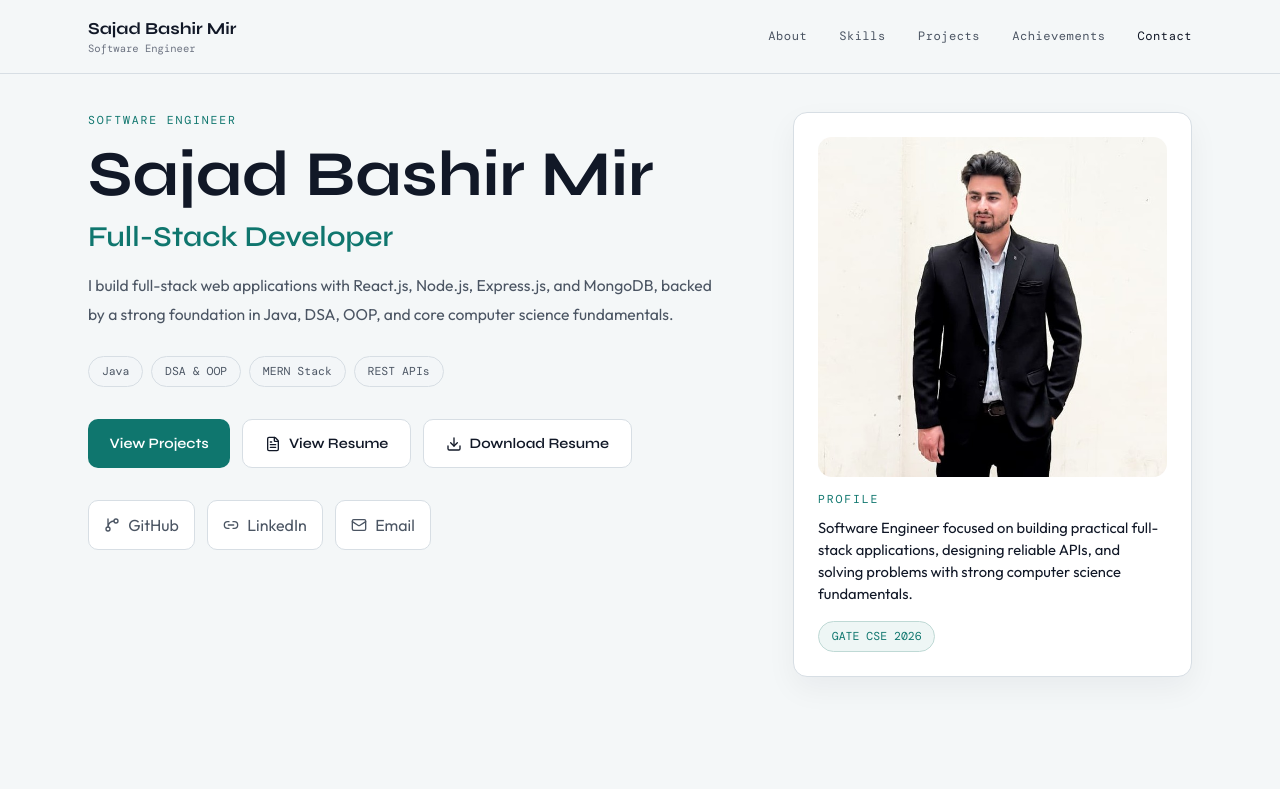
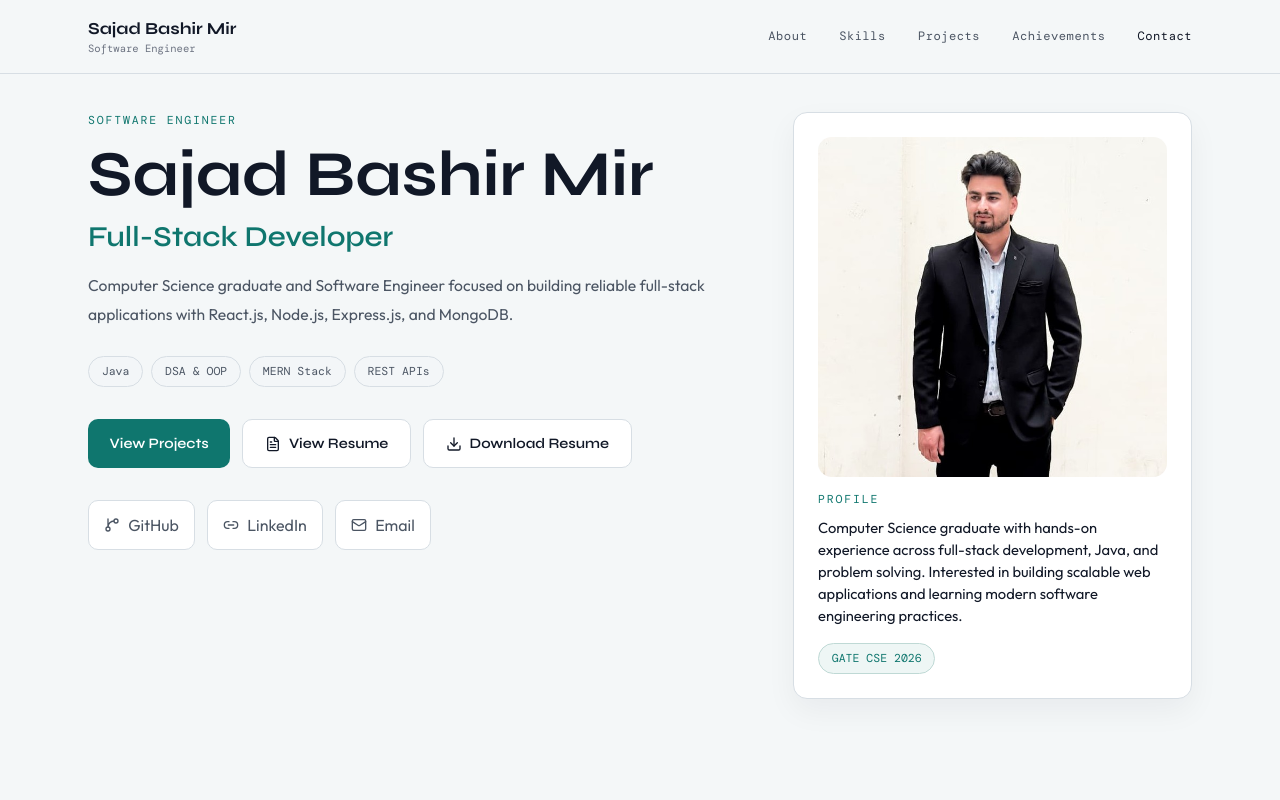
Before and after one commit to mir-sajad-01/My-Portfolio, a React (Vite) app: page / in a window 1280 px wide. Shown: the top 800 px of the page. Built offline with nearby package versions, Linux system fonts and the light colour scheme; a web font is replaced by a local one.

Commit message:
update profile section

```diff
--- a/src/components/Hero.jsx
+++ b/src/components/Hero.jsx
@@ -123,7 +123,7 @@ export default function Hero() {
               <div>
                 <p className="section-label mb-2">Profile</p>
                 <p style={{ fontSize: '0.92rem', color: 'var(--light)', lineHeight: 1.5 }}>
-                  Software Engineer focused on building practical full-stack applications, designing reliable APIs, and solving problems with strong computer science fundamentals.
+                  Computer Science graduate with hands-on experience across full-stack development, Java, and problem solving. Interested in building scalable web applications and learning modern software engineering practices.
                 </p>
               </div>
               <span
--- a/src/data/site.js
+++ b/src/data/site.js
@@ -16,8 +16,8 @@ export const siteConfig = {
   linkedinUrl: 'https://www.linkedin.com/in/mirsajad01/',
 
   // Hero
-  heroSummary:
-    'I build full-stack web applications with React.js, Node.js, Express.js, and MongoDB, backed by a strong foundation in Java, DSA, OOP, and core computer science fundamentals.',
+heroSummary:
+  'Computer Science graduate and Software Engineer focused on building reliable full-stack applications with React.js, Node.js, Express.js, and MongoDB.',
 
   focusAreas: ['Java', 'DSA & OOP', 'MERN Stack', 'REST APIs'],
 
```
